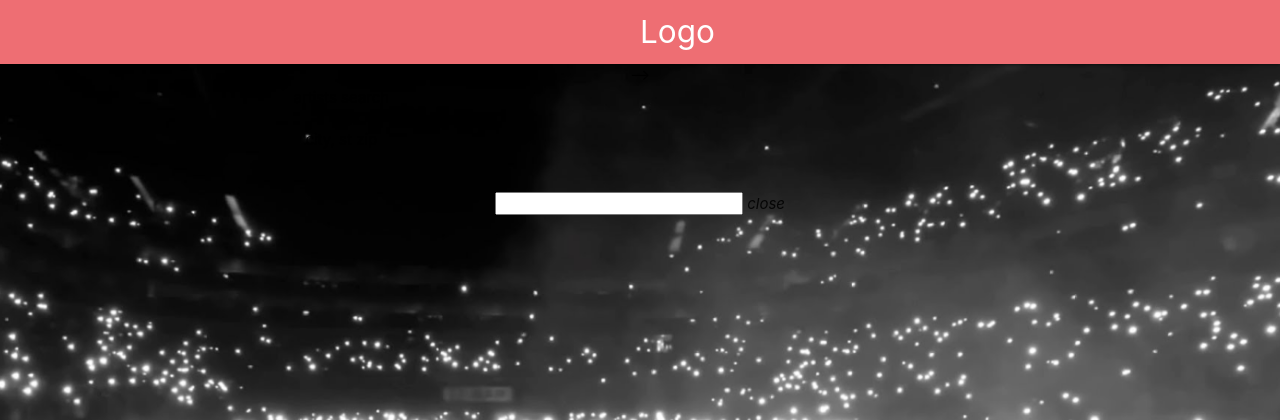
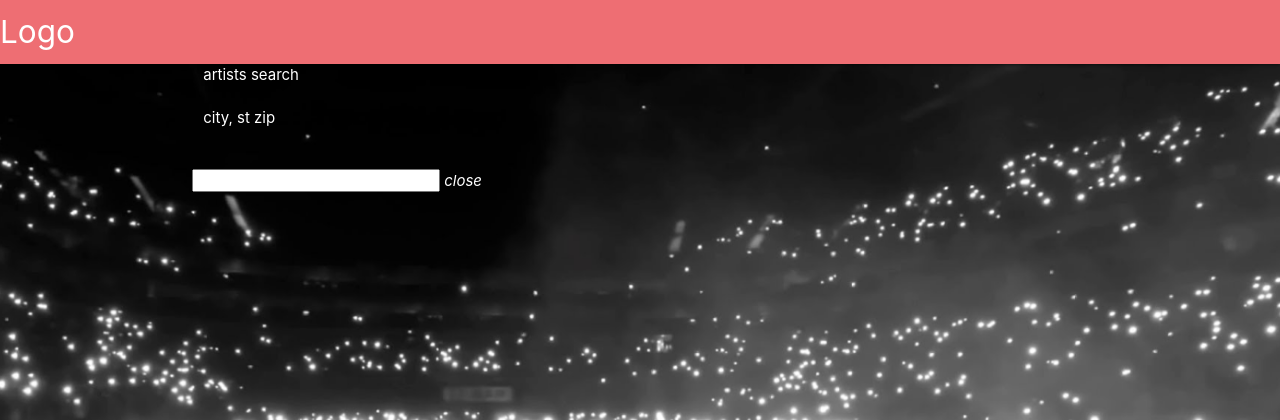
Before and after one commit to guliver109/its-your-night.github.io, a PHP site: page / in a window 1280 px wide. Shown: the top 420 px of the page. Run offline with PHP 8.4, Linux system fonts and the light colour scheme; some libraries are stand-ins or nearby versions; some web fonts are replaced.

Commit message:
framework

```diff
--- a/assets/css/style.css
+++ b/assets/css/style.css
@@ -5,7 +5,9 @@ body {
 
     background-size: cover;
 
-  }
+    text-align: left;
+
+    color: white;
 
 
-}
+  }
--- a/index.html
+++ b/index.html
@@ -48,7 +48,7 @@
 
     <!-- Page Layout here -->
 
-    <div class="container"> -->
+    <div class="container">
 
         <!-- -------------------- SEARCH BAR ----------------- -->
     <div class="row">
```
